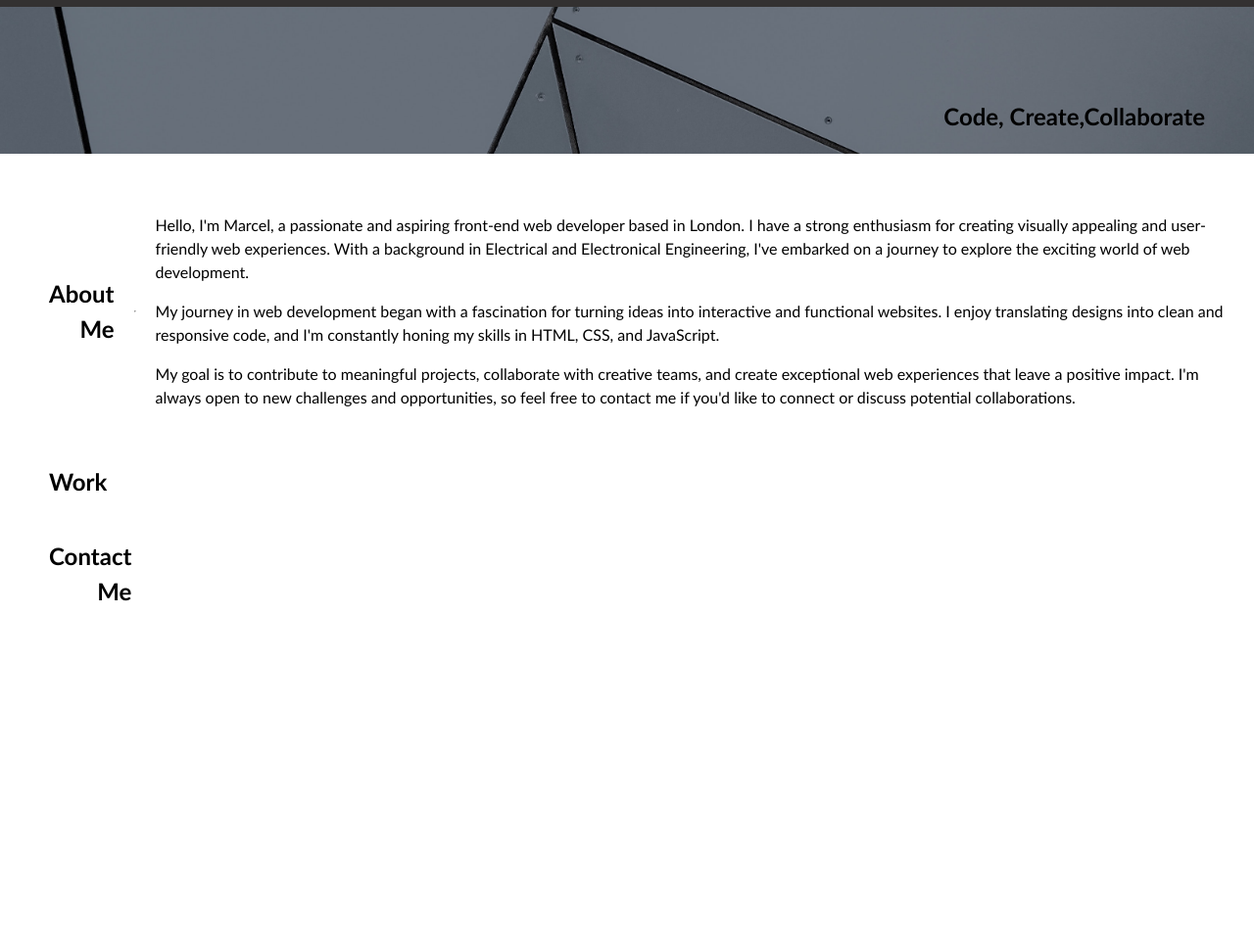
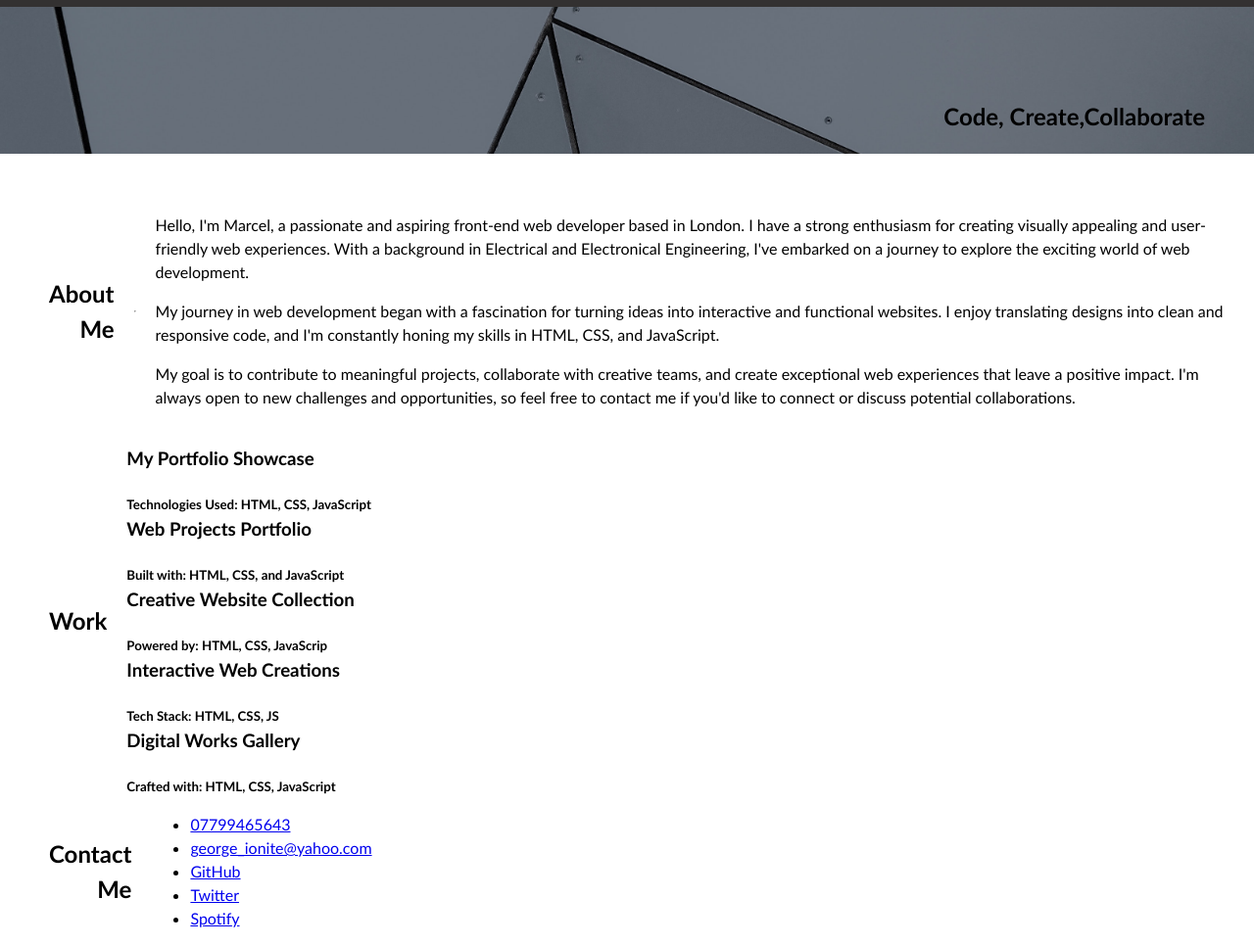
Before and after one commit to georgeionite/My-Portfolio, a plain HTML site: page index.html in a window 1280 px wide. Shown: the part 91-1057 px from the top of the page at 98% size. Before the commit the page ends 800 px from the top, so only its background shows below. Drawn offline with Linux system fonts and the light colour scheme.

Commit message:
Added updated html file.

```diff
--- a/index.html
+++ b/index.html
@@ -58,15 +58,85 @@
     <section class="page-section" id="work">
       <div class="title">
       <h2>Work</h2>
-    </div>
-    <div class="work"></div>
+      </div>
+      <div id="gridprojects">
+
+      <div id="showcase" class="categoryGridArea">
+        <div class="heading">
+          <h3>My Portfolio Showcase</h3>
+              <br />
+              <h5>Technologies Used: HTML, CSS, JavaScript</h5>
+        </div>
+
+      </div>
+
+      <div id="portfolio" class="categoryGridArea">
+        <div class="heading">
+          <h3>Web Projects Portfolio</h3>
+              <br />
+              <h5>Built with: HTML, CSS, and JavaScript</h5>
+
+        </div>
+
+
+        </div>
+
+        <div id="collection" class="categoryGridArea">
+          <div class="heading">
+            <h3>Creative Website Collection</h3>
+            <br />
+            <h5>Powered by: HTML, CSS, JavaScrip</h5>
+          </div>
+
+        </div>
+
+        <div id="webcreation" class="categoryGridArea">
+          <div class="heading">
+            <h3>Interactive Web Creations</h3>
+              <br />
+              <h5>Tech Stack: HTML, CSS, JS</h5>
+
+          </div>
+
+        </div>
+
+        <div id="worksgallery" class="categoryGridArea">
+          <div class="heading">
+            <h3>Digital Works Gallery</h3>
+            <br />
+            <h5>Crafted with: HTML, CSS, JavaScript</h5>
+          </div>
+
+        </div>
+
+      </div>
+
     </section>
 
     <!-- contact -->
     <section class="page-section contact" id="contact">
       <div class="title">
       <h2>Contact <br> Me</h2>
-    </div>
+      </div>
+      <div class="content" id="contact-information">
+        <ul>
+          <li>
+            <a href="phone:07799465643">07799465643</a>
+          </li>
+          <li>
+          <a href="mailto:george_ionite@yahoo.com"
+            >george_ionite@yahoo.com</a></li>
+          <li>
+            <a href="https://github.com/georgeionite">GitHub</a>
+          </li>
+          <li>
+              <a href="https://twitter.com/ionite62253">Twitter</a>
+          </li>
+          <li>
+              <a href="https://open.spotify.com/">Spotify</a>
+          </li>
+        </ul>
+      </div>
     </section>
   </main>
 </body>
```
